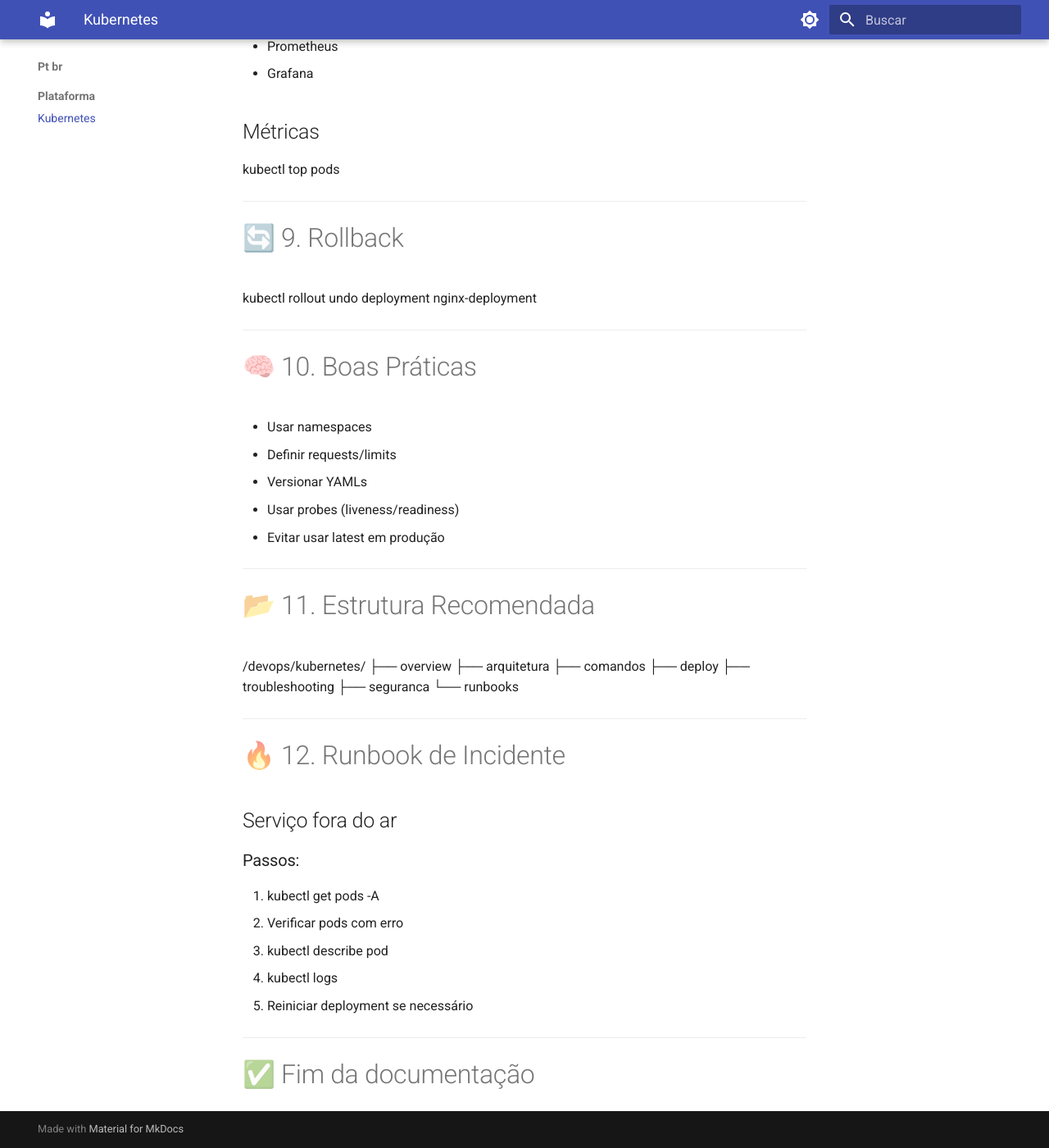
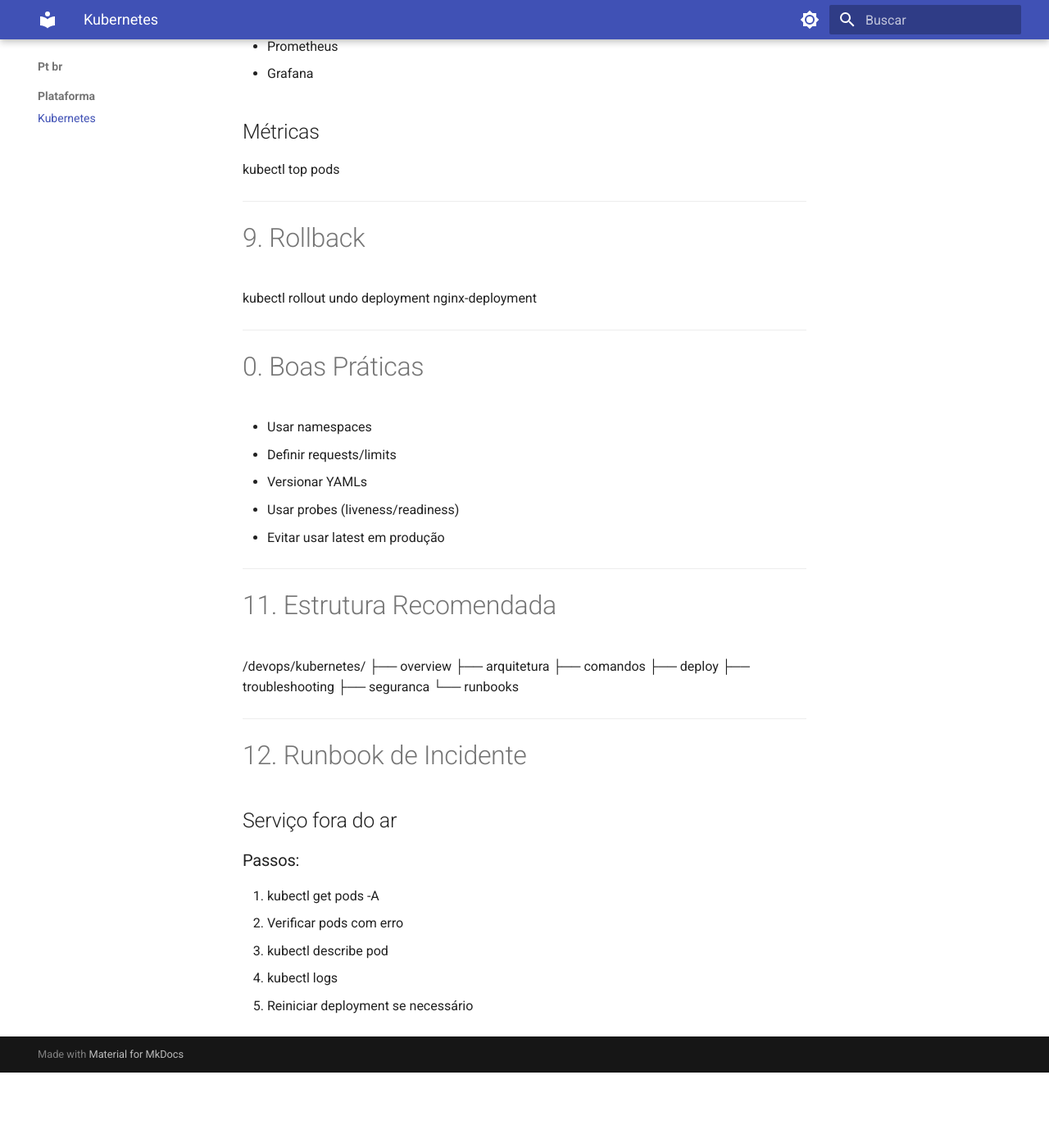
Before and after one commit to webertlima-eng/confi-docs, an MkDocs documentation site: the page built from docs/pt-br/plataforma/kubernetes.md, in a window 1280 px wide and 1400 px high, scrolled down 4205 px. Shown: the whole window at 82% size. Built offline with MkDocs 1.6.1 and Material for MkDocs 9.7.7, drawn with Linux system fonts in a browser that asks for light colours; after the commit the page ends 5513 px from its top, so only the background shows below that; some of the changed text lies outside the part shown.

Commit message:
docs: update plataforma/kubernetes

````diff
--- a/docs/pt-br/plataforma/kubernetes.md
+++ b/docs/pt-br/plataforma/kubernetes.md
@@ -12,7 +12,7 @@ dateCreated: 2026-04-16T21:22:27.993Z
 
 ---
 
-# 📘 1. Overview
+# 1. Overview
 
 O Kubernetes é uma plataforma open-source para orquestração de containers, responsável por automatizar deploy, escalabilidade e gerenciamento de aplicações.
 
@@ -25,7 +25,7 @@ O Kubernetes é uma plataforma open-source para orquestração de containers, re
 
 ---
 
-# 🧱 2. Arquitetura
+# 2. Arquitetura
 
 ## Componentes do Control Plane
 
@@ -42,7 +42,7 @@ O Kubernetes é uma plataforma open-source para orquestração de containers, re
 
 ---
 
-# ⚙️ 3. Comandos Essenciais
+# 3. Comandos Essenciais
 
 ## Ver recursos
 
@@ -72,7 +72,7 @@ kubectl delete -f deployment.yaml
 
 ---
 
-# 🚀 4. Deploy (Exemplo)
+# 4. Deploy (Exemplo)
 
 ```yaml
 apiVersion: apps/v1
@@ -101,7 +101,7 @@ kubectl apply -f deployment.yaml
 
 ---
 
-# 🌐 5. Service
+# 5. Service
 
 ```yaml
 apiVersion: v1
@@ -120,7 +120,7 @@ spec:
 
 ---
 
-# 🚨 6. Troubleshooting
+# 6. Troubleshooting
 
 ## Pod em CrashLoopBackOff
 
@@ -149,7 +149,7 @@ kubectl logs <pod>
 
 ---
 
-# 🔐 7. Segurança
+# 7. Segurança
 
 ## RBAC
 
@@ -164,7 +164,7 @@ kubectl create secret generic meu-secret --from-literal=senha=123
 
 ---
 
-# 📊 8. Observabilidade
+# 8. Observabilidade
 
 ## Logs
 
@@ -181,13 +181,13 @@ kubectl top pods
 
 ---
 
-# 🔄 9. Rollback
+# 9. Rollback
 
 kubectl rollout undo deployment nginx-deployment
 
 ---
 
-# 🧠 10. Boas Práticas
+# 0. Boas Práticas
 
 * Usar namespaces
 * Definir requests/limits
@@ -197,7 +197,7 @@ kubectl rollout undo deployment nginx-deployment
 
 ---
 
-# 📂 11. Estrutura Recomendada
+# 11. Estrutura Recomendada
 
 /devops/kubernetes/
 ├── overview
@@ -210,7 +210,7 @@ kubectl rollout undo deployment nginx-deployment
 
 ---
 
-# 🔥 12. Runbook de Incidente
+# 12. Runbook de Incidente
 
 ## Serviço fora do ar
 
@@ -221,7 +221,3 @@ kubectl rollout undo deployment nginx-deployment
 3. kubectl describe pod
 4. kubectl logs
 5. Reiniciar deployment se necessário
-
----
-
-# ✅ Fim da documentação
````
Also changed, not shown: other parts of docs/pt-br/plataforma/kubernetes.md (+1 -1 lines).
